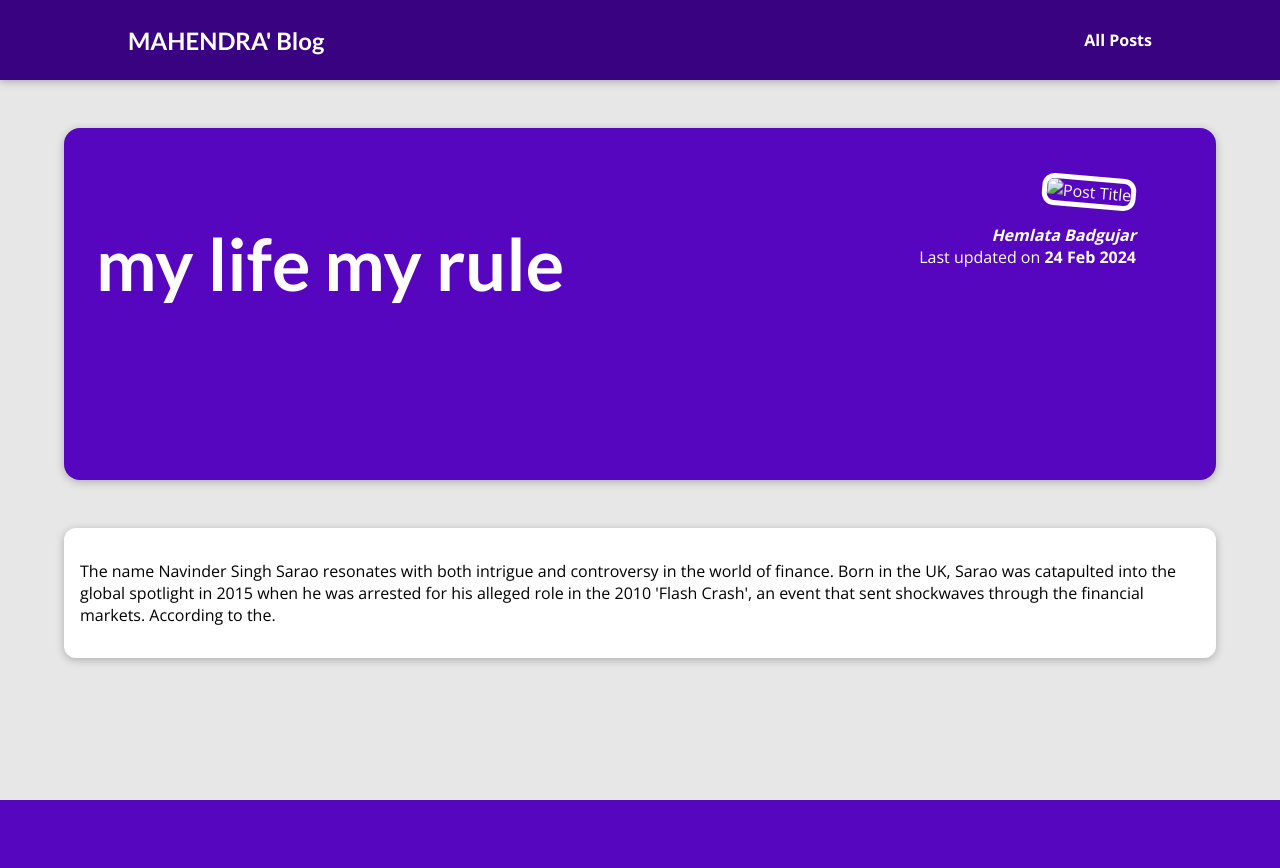
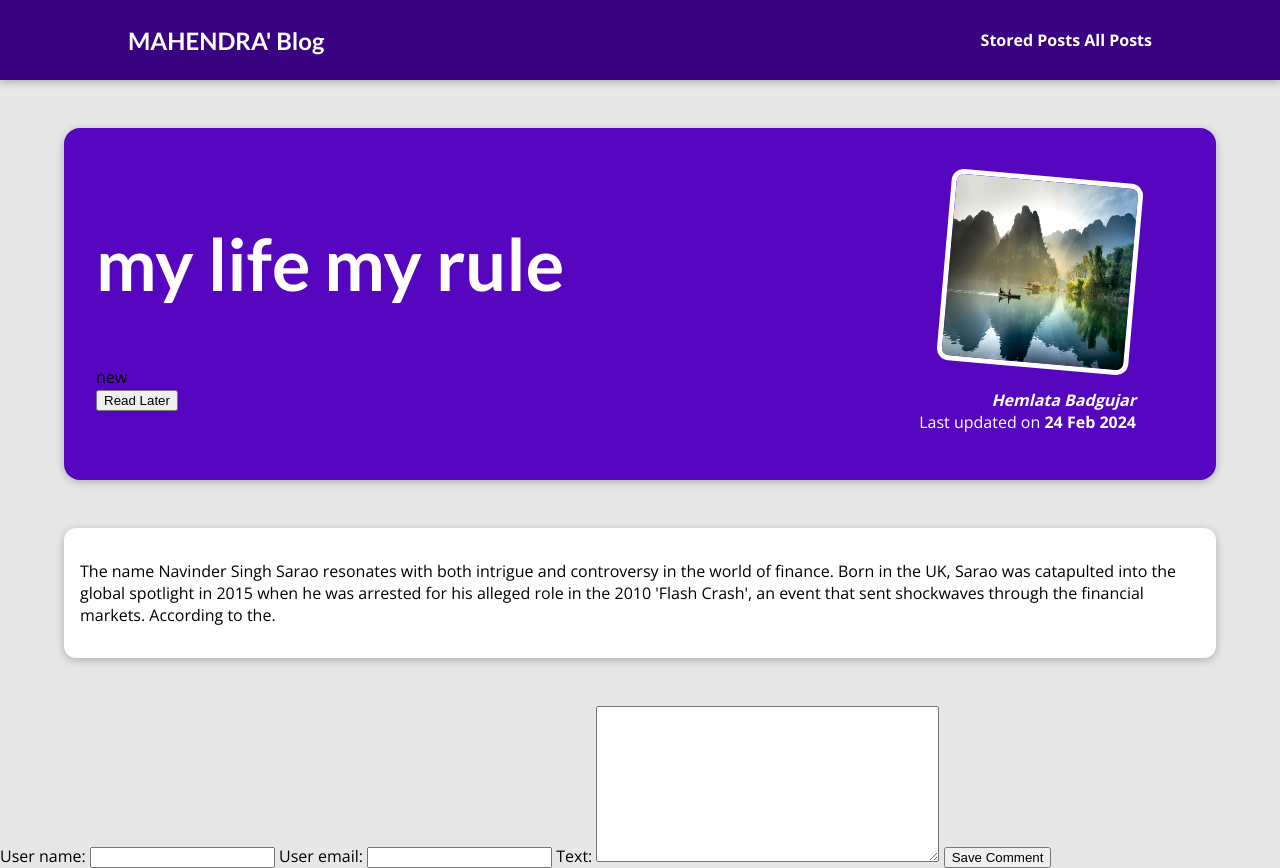
Before and after one commit to mahea555/my_page, a Django app: a page that uses templates/base.html in a window 1280 px wide. Before the commit the page ends 800 px from the top, so only its background shows below. Run offline with Django 5.2, Linux system fonts and the light colour scheme; data comes from the database, SQL or seed files in the repository; both versions use the stored data as it was after the commit.

Commit message:
final  project

```diff
--- /dev/null
+++ b/blog/forms.py
@@ -0,0 +1,13 @@
+from django import forms
+from .models import Comment
+
+class CommentForm(forms.ModelForm):
+    class Meta:
+        model= Comment
+        exclude= ["post"]
+        lables={
+            "user_name":"Your Name",
+            "user_email":"Your Email",
+            "text":"Your Comment"
+
+        }
--- a/blog/models.py
+++ b/blog/models.py
@@ -30,3 +30,14 @@
     content = models.TextField(validators=[MinLengthValidator(10)])
     author = models.ForeignKey(Author, on_delete=models.SET_NULL, null=True, related_name="posts")
     tags = models.ManyToManyField(Tag)
+
+
+    def __str__(self) -> str:
+        return self.title
+
+
+class Comment(models.Model):
+    user_name= models.CharField(max_length=120)
+    user_email =models.EmailField()
+    text= models.TextField(max_length=400)
+    post=models.ForeignKey(Post, on_delete=models.CASCADE,related_name="comments")
--- a/blog/templates/blog/includes/post.html
+++ b/blog/templates/blog/includes/post.html
@@ -10,7 +10,7 @@
     <article class="post">
 
             <a href="{% url "post-detail-page" post.slug %}">
-            <img src="{{post.image.url}}" alt="{{post.title}}"/>
+            <img src="{{post.image_name.url}}" alt="{{post.title}}"/>
             <div class="post_containt">
                 <h3>{{post.title}}</h3>
                 <p> {{post.excerpt}} </p>
--- a/blog/templates/blog/post_detail.html
+++ b/blog/templates/blog/post_detail.html
@@ -11,8 +11,34 @@
 {% block content %}
     <section id="summary">
         <h2>{{post.title}}</h2>
+        <div>
+            {% for tag in post_tags %}
+            <span class="tag"> {{tag.caption}} </span>
+            {% endfor %}
+        </div>
+
+
+
+        <div>
+            <form action="{% url "read-later" %}" method="POST">
+                {%csrf_token%}
+                <input type="hidden" value="{{post.id}}" name="post_id">
+                <button>
+                    {% if saved_for_later %}
+                        Remove from "Read LAter" list
+                    {%else%}
+                        Read Later
+                    {%endif%}
+
+                </button>
+            </form>
+        </div>
+
+
+
+
         <article>
-            <img src="{{post.image.url}}" alt="Post Title">
+            <img src="{{post.image_name.url}}" alt="Post Title">
             <address>{{post.author}}</address>
             <div>
                 Last updated on <time>{{post.date | date:"d M Y"}}</time>
@@ -20,9 +46,30 @@
         </article>
     </section>
 <main>
+        {{post.content|linebreaks}}
+</main>
 
-        {{post.content|linebreaks}}
+<section>
+    <ul>
+        {% for comment in comments %}
+            <li>
+                <h2>{{comment.user_name}}</h2>
+                <p>{{comment.text}}</p>
+            </li>
+        {% endfor %}
+    </ul>
+</section>
+<div>
+    <form action="{% url "post-detail-page" post.slug %}" method="POST">
+        {% csrf_token %}
+        {% for form_field in comment_form %}
+        {{form_field.label_tag}}
+        {{form_field}}
+        {{form_field.errors}}
+        {%endfor%}
+        <button>Save Comment</button>
+    </form>
 
+</div>
 
-</main>
 {% endblock%}
--- a/blog/urls.py
+++ b/blog/urls.py
@@ -2,8 +2,9 @@
 from . import views
 
 urlpatterns = [
-    path("", views.starting_page, name="starting-page"),
-    path("posts", views.posts, name="posts-page"),
-    path("posts/<slug:slug>", views.post_details, name="post-detail-page") # /posts/my-first-post
+    path("", views.StartingPageView.as_view(), name="starting-page"),
+    path("posts", views.AllPostView.as_view(), name="posts-page"),
+    path("posts/<slug:slug>", views.SiglePostView.as_view(), name="post-detail-page"), # /posts/my-first-post
     #search slug on google.
+    path("read-later", views.ReadLaterView.as_view(), name="read-later")
 ]
--- a/blog/views.py
+++ b/blog/views.py
@@ -1,18 +1,111 @@
+from typing import Any
+from django.db.models.query import QuerySet
 from django.shortcuts import render, get_object_or_404
 from .models import Post
+from django.views.generic import ListView
+from .forms import CommentForm
+from django.views import View
+from django.http import HttpResponseRedirect
+from django.urls import reverse
 
 
-def starting_page(request):
-    latest_posts = Post.objects.all().order_by("-date")[:3]
-    return render(request, "blog/index.html", {
-        "posts" : latest_posts
-        } )
+class StartingPageView(ListView):
+    template_name = "blog/index.html"
+    model= Post
+    ordering=["-date"]
+    context_object_name= "posts"
 
-def posts(request):
-    all_posts = Post.objects.all()
-    return render(request, "blog/all_posts.html", {"all_posts" : all_posts})
+    def get_queryset(self) -> QuerySet[Any]:
+        queryset= super().get_queryset()
+        data=queryset[:3]
+        return data
 
 
-def post_details(request, slug):
-    identified_post =  get_object_or_404( Post, slug=slug)
-    return render(request, "blog/post_detail.html", {"post": identified_post} )
+class AllPostView(ListView):
+    template_name= "blog/all_posts.html"
+    model= Post
+    ordering=["-date"]
+    context_object_name="all_posts"
+
+class SiglePostView(View):
+
+    def is_stored_post(self,request,post_id):
+        stored_posts= request.session.get("stored_posts")
+        if stored_posts is not None:
+            is_saved_for_later= post_id in stored_posts
+
+        else:
+            is_saved_for_later= False
+
+        return is_saved_for_later
+
+
+
+    template_name= " blog/post_detail.html"
+    model= Post
+    def get(self,request,slug):
+        post = Post.objects.get(slug=slug)
+        context={
+            "post" : post,
+            "post_tags" : post.tags.all(),
+            "comment_form" : CommentForm(),
+            "comments" : post.comments.all().order_by("-id"),
+            "saved_for_later" : self.is_stored_post(request,post.id)
+
+        }
+        return render(request, "blog/post_detail.html", context)
+
+    def post(self,request,slug):
+        comment_form= CommentForm(request.POST)
+        post=Post.objects.get(slug=slug)
+        if comment_form.is_valid():
+            comment=comment_form.save(commit=False)
+            comment.post =post
+            comment.save()
+
+            return HttpResponseRedirect(reverse("post-detail-page", args=[slug]))
+
+        post = Post.objects.get(slug=slug)
+        context={
+            "post" : post,
+            "post_tags" : post.tags.all(),
+            "comment_form" : comment_form,
+            "comments" : post.comments.all().order_by("-id"),
+            "saved_for_later" : self.is_stored_post(request,post.id)
+
+        }
+        return render(request, "blog/post_detail.html", context)
+
+
+class ReadLaterView(View):
+    def get(self,request):
+        stored_posts =  request.session.get("stored_posts")
+        context ={ }
+        if stored_posts is None or len(stored_posts)== 0:
+            context["posts"]=[]
+            context["has_post"]= False
+
+        else:
+            posts= Post.objects.filter(id__in=stored_posts)
+            context["posts"]= posts
+            context["has_post"]= True
+
+
+        return render(request, "blog/stored-posts.html", context)
+
+    def post(self,request):
+        stored_posts =  request.session.get("stored_posts")
+        if stored_posts is None:
+            stored_posts=[ ]
+        post_id = int(request.POST["post_id"])
+
+        if post_id not in stored_posts:
+            stored_posts.append(post_id)
+
+        else:
+            stored_posts.remove(post_id)
+
+        request.session["stored_posts"]= stored_posts
+
+
+        return HttpResponseRedirect(reverse("starting-page"))
--- a/templates/base.html
+++ b/templates/base.html
@@ -14,6 +14,7 @@
     <header id="main-navigation">
         <h2><a href="{% url "starting-page"%}">MAHENDRA' Blog</a></h2>
         <nav>
+            <a href="{% url "read-later"%}">Stored Posts</a>
             <a href="{% url "posts-page"%}">All Posts</a>
         </nav>
     </header>
```
Also changed, not shown: blog/admin.py (+7 -1 lines), blog/templates/blog/stored-posts.html (added, +17 -0 lines), blog/migrations/0003_comment.py (added), blog/migrations/0004_rename_user_email_comment_user_email.py (added), db.sqlite3, uploads/posts/Hema_Pic.jpg (added), uploads/posts/PAN.PNG (added), uploads/posts/nature.jpg (added).
